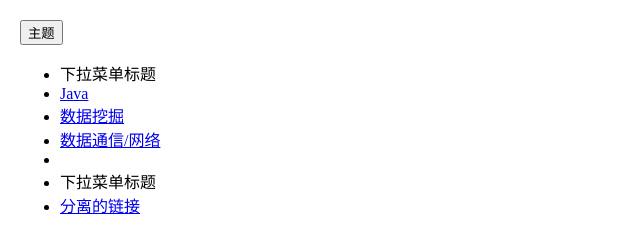
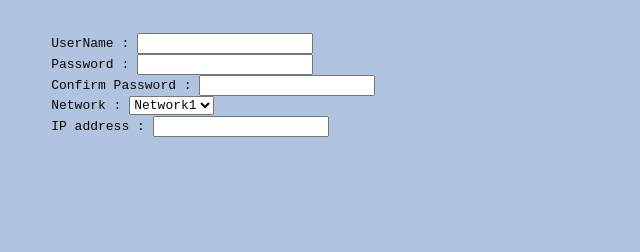
Before and after one commit to HLHotBlooded/mctestherlin, a website: page public/index.html in a window 1280 px wide. Shown: the whole page, without its empty margins (0-640 px from the left). Drawn offline with nearby package versions, Linux system fonts and the light colour scheme.

Commit message:
index dropdown

```diff
--- a/public/index.html
+++ b/public/index.html
@@ -2,18 +2,16 @@
 <html>
 
 <head>
-    <title>Chanel & DTT Custom Activity</title>
+    <title></title>
     <meta charset="utf-8" />
     <meta http-equiv="x-ua-compatible" content="ie=edge" />
     <meta name="viewport" content="width=device-width, initial-scale=1" />
     <link rel="stylesheet" href="css/styles.css">
-	<script src="js/jquery.min.js" type="text/javascript"></script>
+    <link rel="stylesheet" type="text/css" href="/assets/styles/salesforce-lightning-design-system.css" />
+    <script type="text/javascript" src="js/jquery.min.js"></script>
     <script type="text/javascript" src="js/require.js"></script>
-    <!-- 引用Bootstrap和jQuery包 -->
-    <script src="https://cdn.staticfile.org/jquery/2.1.1/jquery.min.js"></script>
-	<script src="https://cdn.staticfile.org/twitter-bootstrap/3.3.7/js/bootstrap.min.js"></script>
     <script type="text/javascript">
-        (function () {
+        (function() {
             var config = {
                 baseUrl: 'js'
             };
@@ -24,36 +22,27 @@
 
             require(config, dependencies);
         })();
+
+        $(document).ready(function() {
+            $("#clearBtn").click(function() {
+                $("#inputTextBox").val('');
+            });
+        });
     </script>
 </head>
 
 <body>
-    <div class="dropdown">
-        <button type="button" class="btn dropdown-toggle" id="dropdownMenu1"
-                data-toggle="dropdown">
-            主题
-            <span class="caret"></span>
-        </button>
-        <ul class="dropdown-menu" role="menu" aria-labelledby="dropdownMenu1">
-            <li role="presentation" class="dropdown-header">下拉菜单标题</li>
-            <li role="presentation" >
-                <a role="menuitem" tabindex="-1" href="#">Java</a>
-            </li>
-            <li role="presentation">
-                <a role="menuitem" tabindex="-1" href="#">数据挖掘</a>
-            </li>
-            <li role="presentation">
-                <a role="menuitem" tabindex="-1" href="#">
-                    数据通信/网络
-                </a>
-            </li>
-            <li role="presentation" class="divider"></li>
-            <li role="presentation" class="dropdown-header">下拉菜单标题</li>
-            <li role="presentation">
-                <a role="menuitem" tabindex="-1" href="#">分离的链接</a>
-            </li>
-        </ul>
-    </div>
-</body>
+    <pre>
+    UserName : <input type="text" name=uname>
+    Password : <input type="password" name=upwd>
+    Confirm Password : <input type="password" name=cpwd>
+    Network : <select>
+                <option value="N1">Network1</option>
+                <option value="N2">Network2</option>
+                <option value="N3">Network3</option>
+         </select>
+    IP address : <input type="text" name=ipaddress>
+    </pre>
+    </body>
 
 </html>
```
